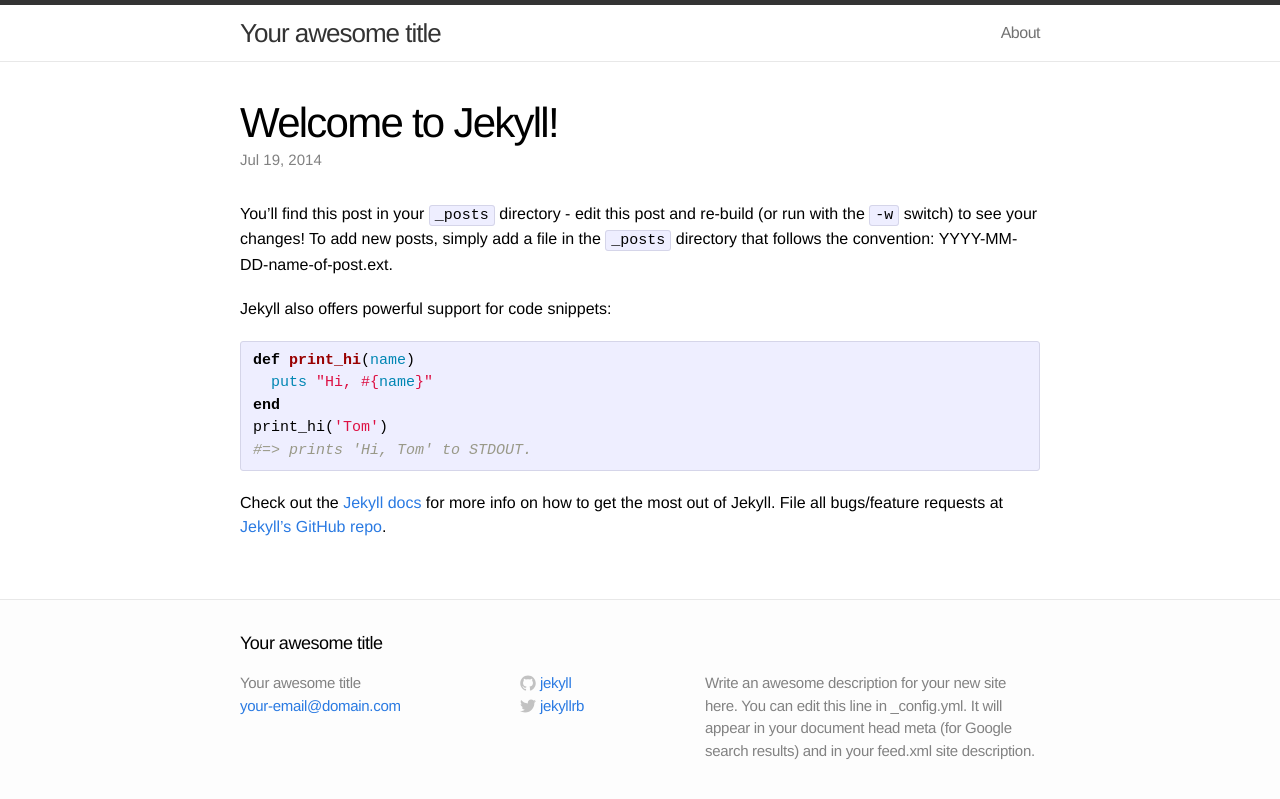
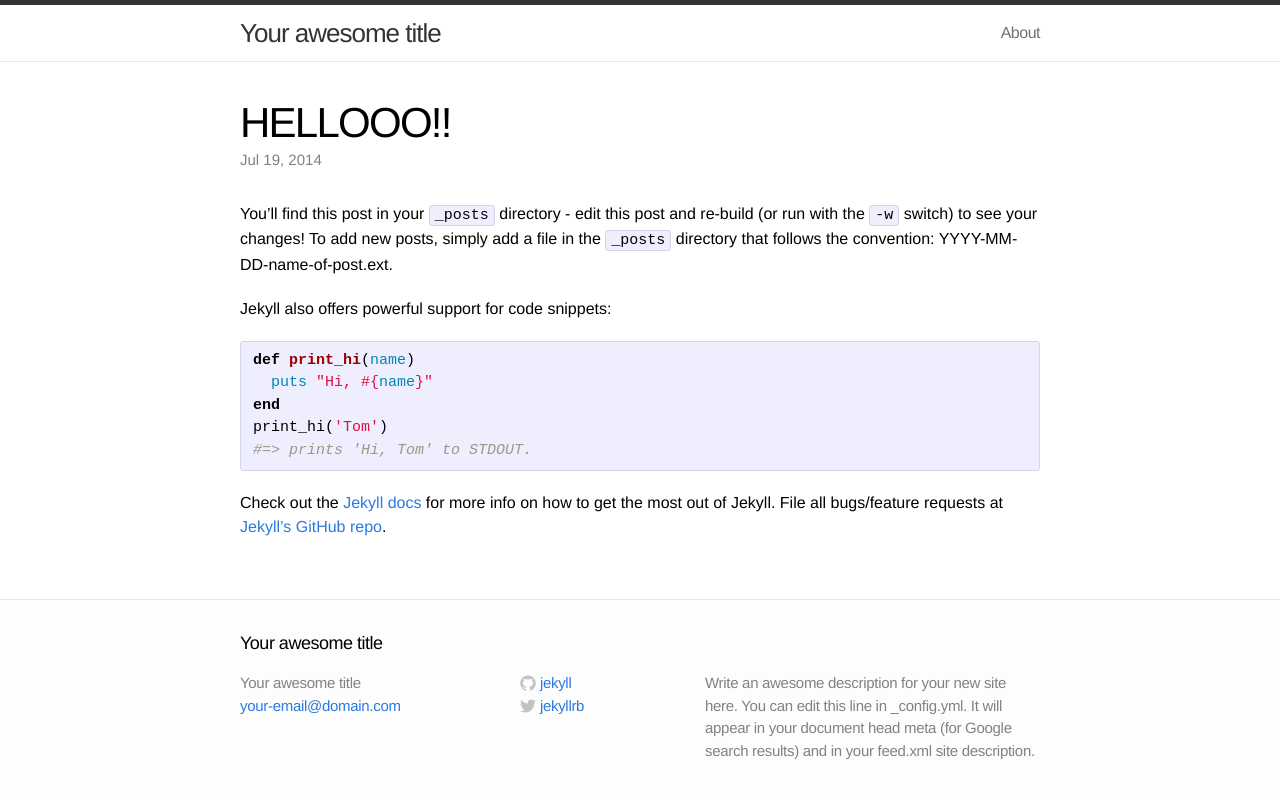
Before and after one commit to demorhyndo/blog, a Jekyll site: the page built from _posts/2014-07-19-welcome-to-jekyll.markdown, in a window 1280 px wide. Shown: the top 799 px of the page. Built offline with Jekyll 4.4.1, drawn with Linux system fonts in a browser that asks for light colours.

Commit message:
New styff

```diff
--- a/_posts/2014-07-19-welcome-to-jekyll.markdown
+++ b/_posts/2014-07-19-welcome-to-jekyll.markdown
@@ -1,6 +1,6 @@
 ---
 layout: post
-title:  "Welcome to Jekyll!"
+title:  "HELLOOO!!"
 date:   2014-07-19 13:19:17
 categories: jekyll update
 ---
```
